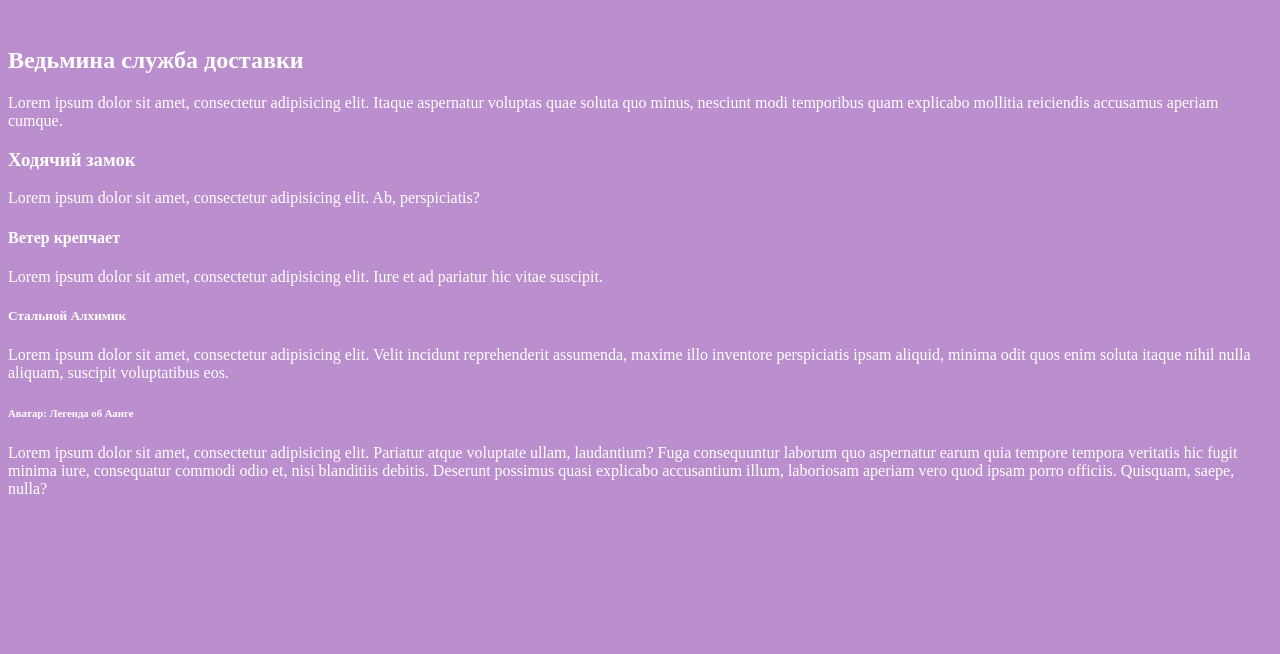
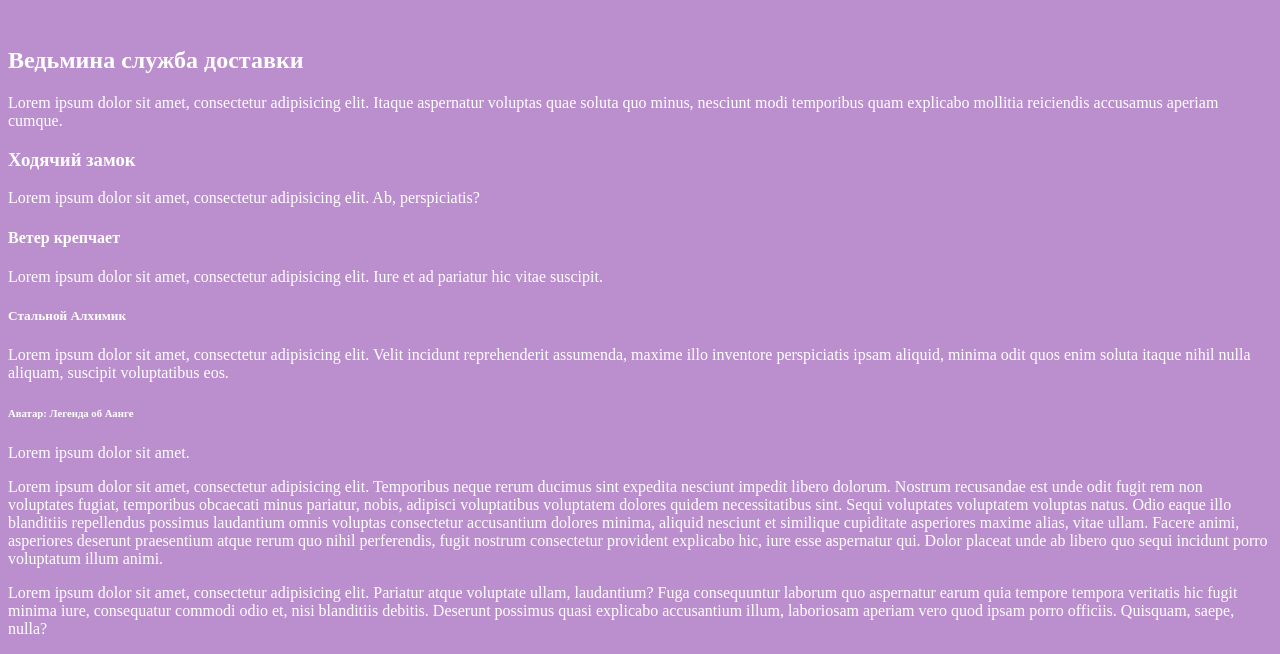
Before and after one commit to rtogenan/siteC2913, a plain HTML site: page Project/index.html in a window 1280 px wide. Shown: the part 202-856 px from the top of the page. Before the commit the page ends 800 px from the top, so only its background shows below. Drawn offline with Linux system fonts and the light colour scheme.

```diff
--- a/Project/index.html
+++ b/Project/index.html
@@ -20,6 +20,9 @@
 <h5>Стальной Алхимик</h5>
 <p>Lorem ipsum dolor sit amet, consectetur adipisicing elit. Velit incidunt reprehenderit assumenda, maxime illo inventore perspiciatis ipsam aliquid, minima odit quos enim soluta itaque nihil nulla aliquam, suscipit voluptatibus eos.</p>
 <h6>Аватар: Легенда об Аанге</h6>
+<p>Lorem ipsum dolor sit amet.</p>
+<p>Lorem ipsum dolor sit amet, consectetur adipisicing elit. Temporibus neque rerum ducimus sint expedita nesciunt impedit libero dolorum. Nostrum recusandae est unde odit fugit rem non voluptates fugiat, temporibus obcaecati minus pariatur, nobis, adipisci voluptatibus voluptatem dolores quidem necessitatibus sint. Sequi voluptates voluptatem voluptas natus. Odio eaque illo blanditiis repellendus possimus laudantium omnis voluptas consectetur accusantium dolores minima, aliquid nesciunt et similique cupiditate asperiores maxime alias, vitae ullam. Facere animi, asperiores deserunt praesentium atque rerum quo nihil perferendis, fugit nostrum consectetur provident explicabo hic, iure esse aspernatur qui. Dolor placeat unde ab libero quo sequi incidunt porro voluptatum illum animi.</p>
+
 <p>Lorem ipsum dolor sit amet, consectetur adipisicing elit. Pariatur atque voluptate ullam, laudantium? Fuga consequuntur laborum quo aspernatur earum quia tempore tempora veritatis hic fugit minima iure, consequatur commodi odio et, nisi blanditiis debitis. Deserunt possimus quasi explicabo accusantium illum, laboriosam aperiam vero quod ipsam porro officiis. Quisquam, saepe, nulla?</p>
 </body>
 </html>
```
